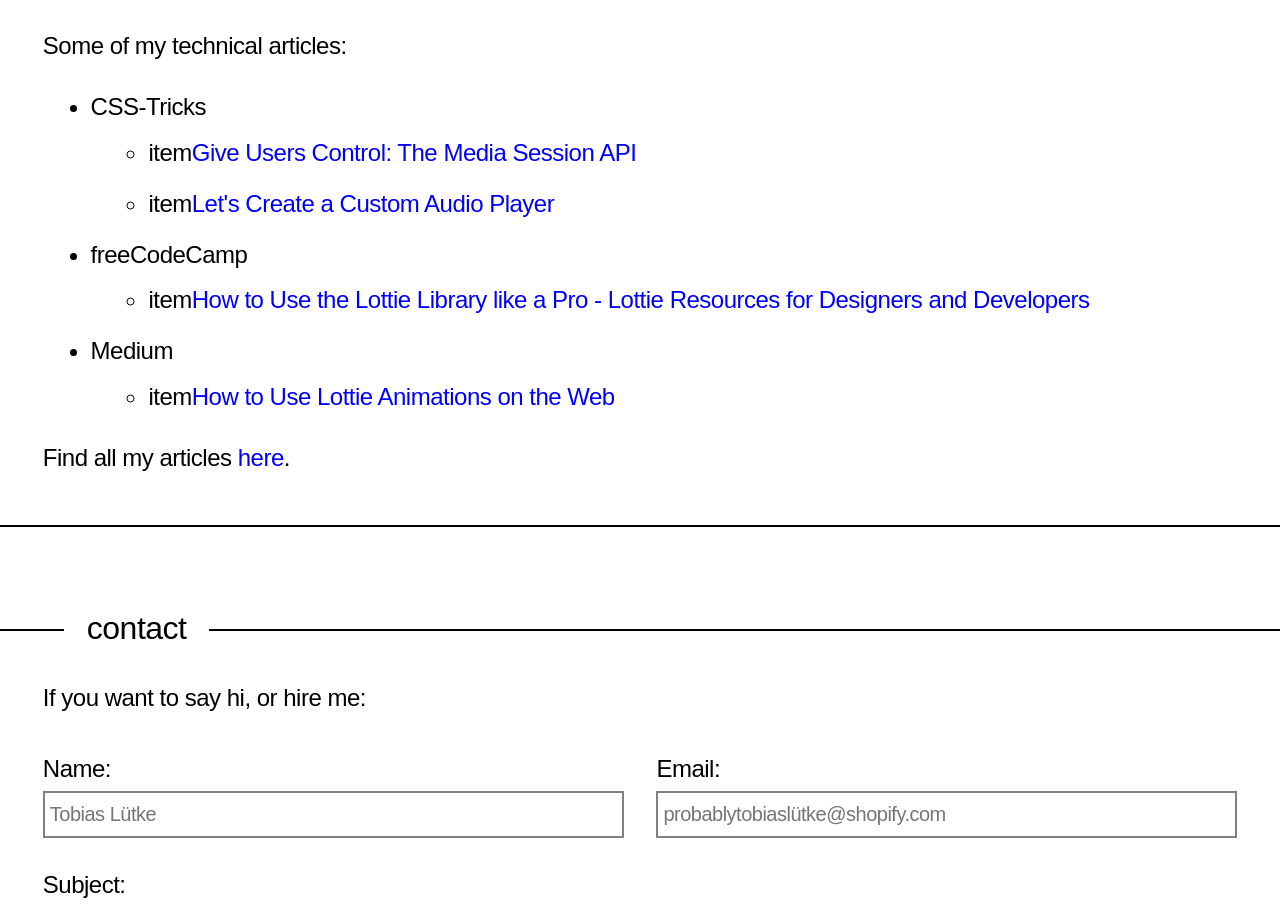
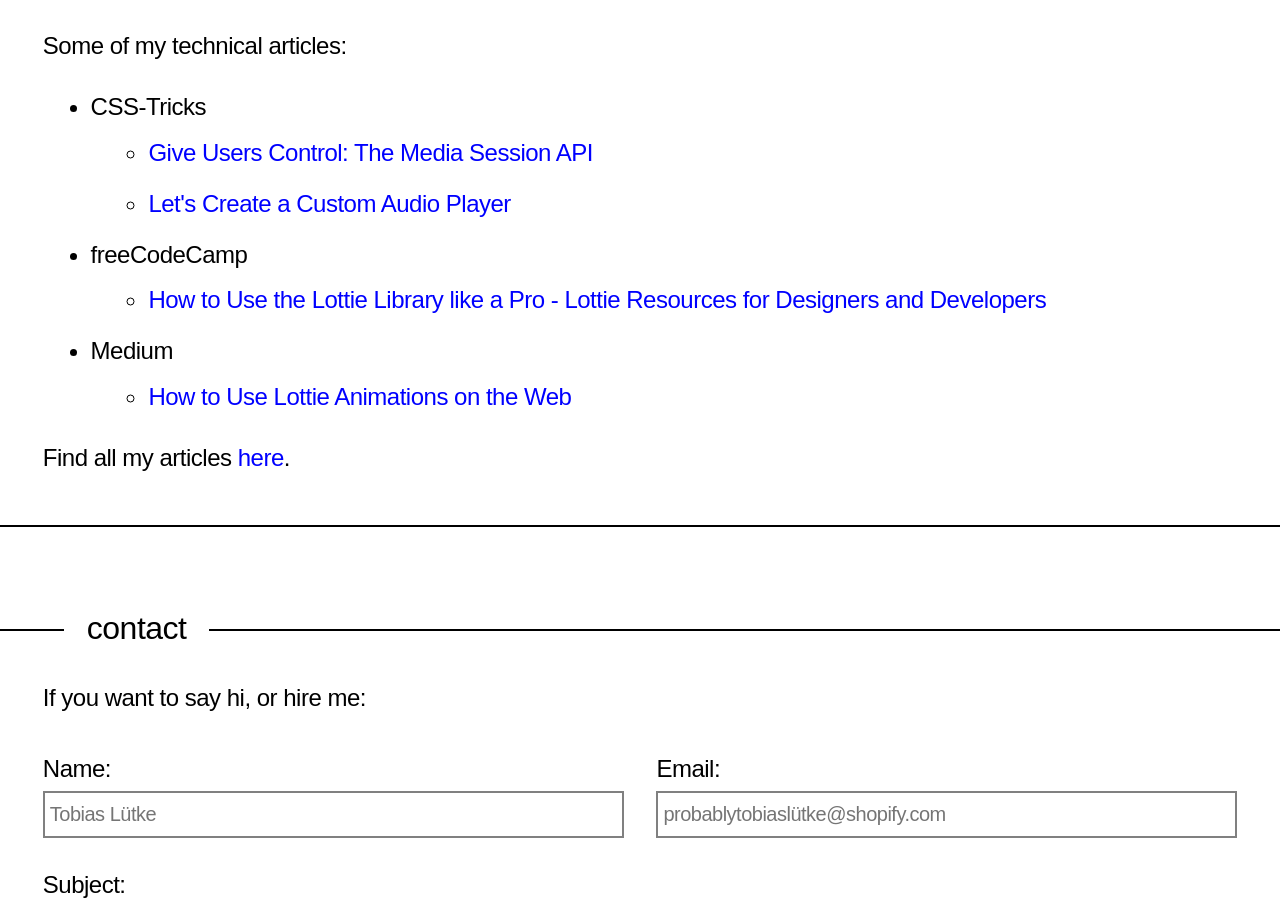
Before and after one commit to idorenyinudoh/iudoh.me, a Nuxt app: page / in a window 1280 px wide. Shown: the part 1780-2686 px from the top of the page. Built offline with nearby package versions, Linux system fonts and the light colour scheme.

Commit message:
we really don't need a default here

```diff
--- a/components/BaseLi.vue
+++ b/components/BaseLi.vue
@@ -6,10 +6,10 @@ li {{ item }}
 <script>
 export default {
     props: {
+        // eslint-disable-next-line vue/require-default-prop
         item: {
             required: false,
-            type: String,
-            default: 'item'
+            type: String
         }
     }
 }
```
